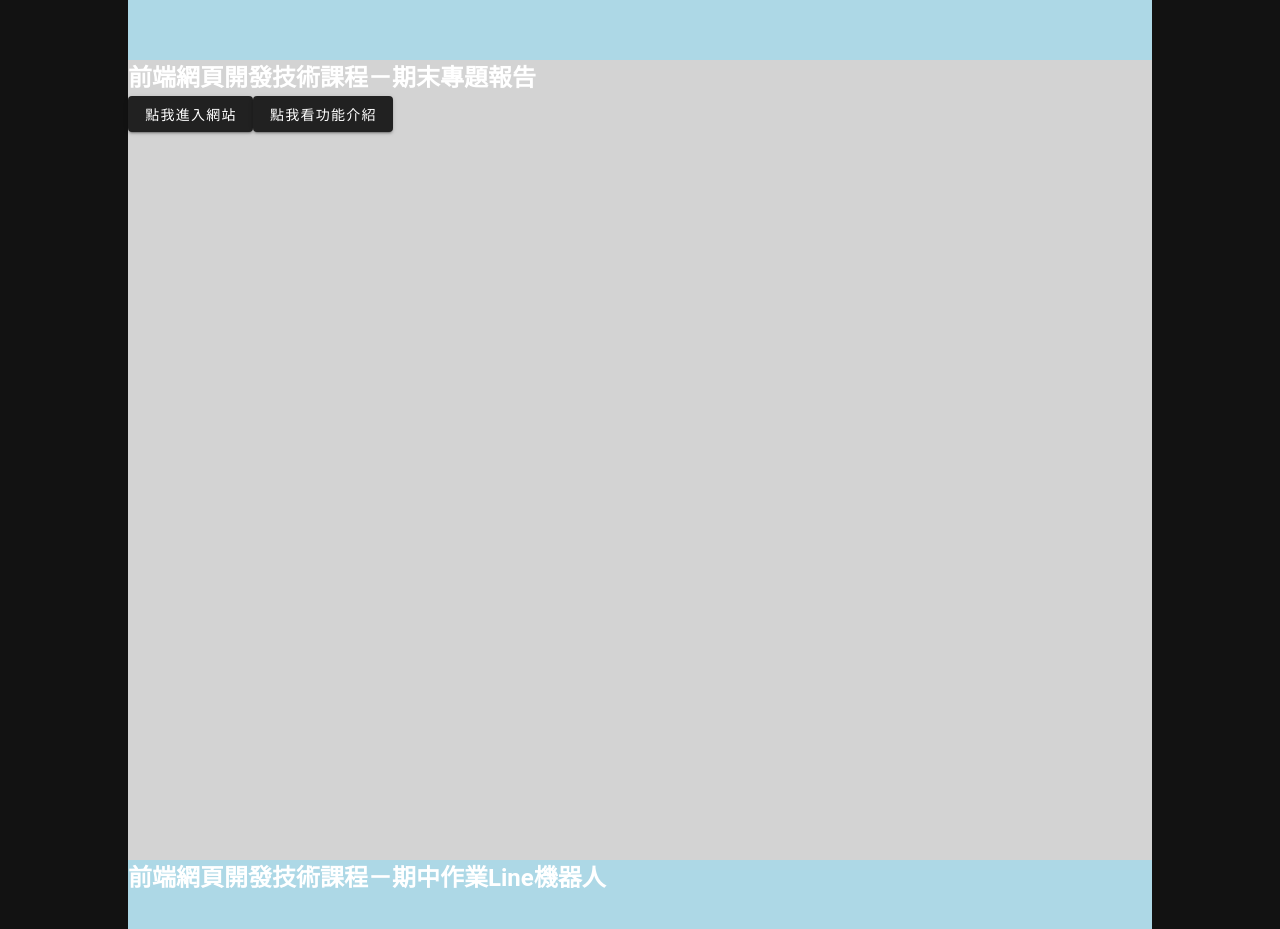
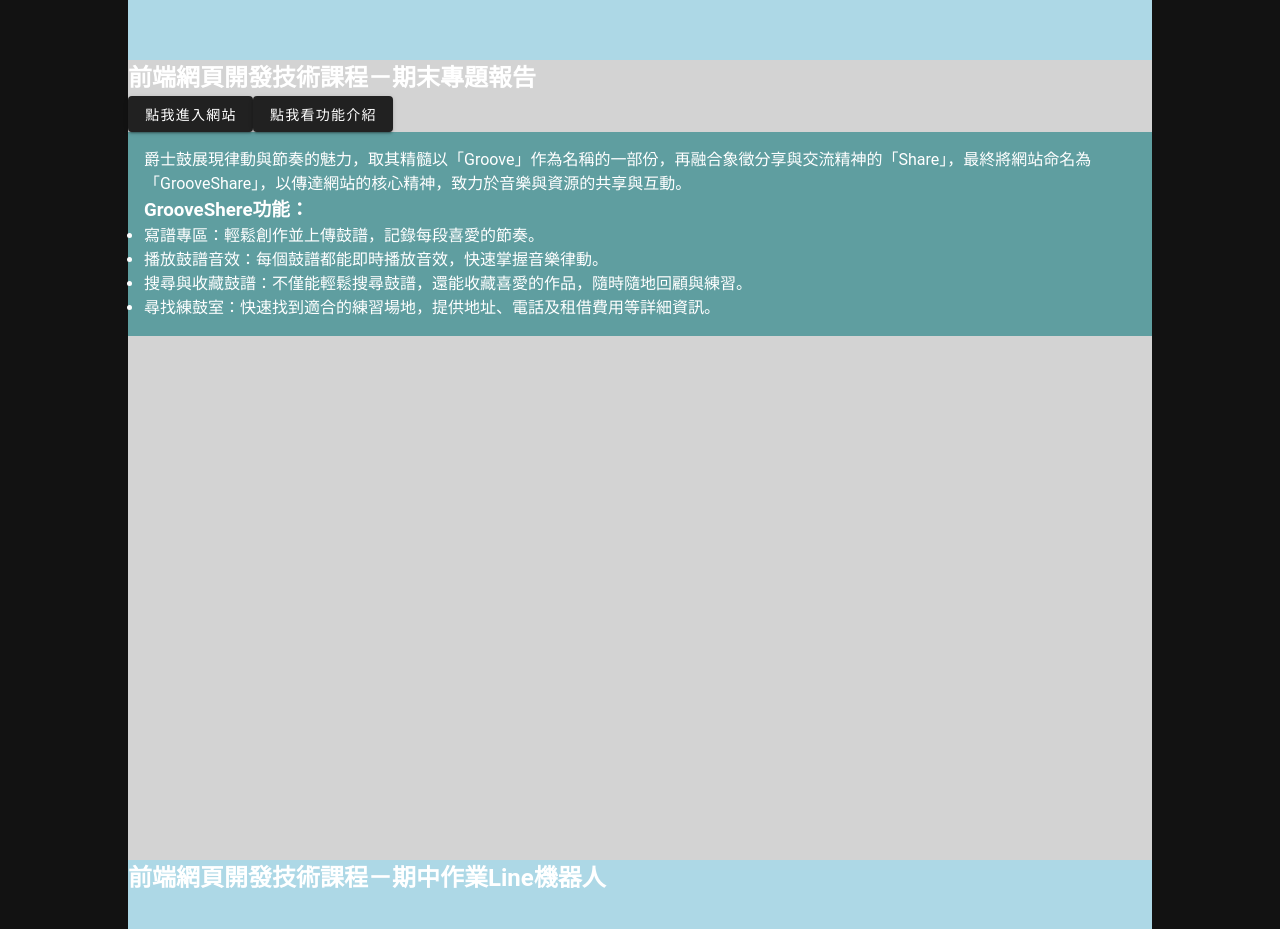
Before and after one commit to kwccc073/portfolio, a Vue app: page /myWork in a window 1280 px wide. Shown: the part 840-1769 px from the top of the page. Built offline with nearby package versions, Linux system fonts and the light colour scheme.

Commit message:
20250131

```diff
--- /dev/null
+++ b/src/components/finalProject.vue
@@ -0,0 +1,39 @@
+<template>
+    <v-container>
+        <section id="WebIntroduction">
+            <!-- ****LOGO**** -->
+             <div>
+                <p>
+                    爵士鼓展現律動與節奏的魅力，取其精髓以「Groove」作為名稱的一部份，再融合象徵分享與交流精神的「Share」，最終將網站命名為「GrooveShare」，以傳達網站的核心精神，致力於音樂與資源的共享與互動。
+                </p>
+                <h1>
+                    GrooveShere功能：
+                </h1>
+                <!-- 點點會太左邊***待編輯*** -->
+                <ul>
+                    <li>
+                        寫譜專區：輕鬆創作並上傳鼓譜，記錄每段喜愛的節奏。
+                    </li>
+                    <li>
+                        播放鼓譜音效：每個鼓譜都能即時播放音效，快速掌握音樂律動。
+                    </li>
+                    <li>
+                        搜尋與收藏鼓譜：不僅能輕鬆搜尋鼓譜，還能收藏喜愛的作品，隨時隨地回顧與練習。
+                    </li>
+                    <li>
+                        尋找練鼓室：快速找到適合的練習場地，提供地址、電話及租借費用等詳細資訊。
+                    </li>
+                </ul>
+
+             </div>
+        </section>
+
+    </v-container>
+</template>
+
+<style>
+.v-container{
+    background: cadetblue;
+}
+
+</style>
--- a/src/pages/myWork.vue
+++ b/src/pages/myWork.vue
@@ -8,6 +8,7 @@
         <h1>前端網頁開發技術課程－期末專題報告</h1>
         <v-btn href="https://kwccc073.github.io/GrooveShare/#/">點我進入網站</v-btn>
         <v-btn to="introduceGS">點我看功能介紹</v-btn>
+        <finalProject></finalProject>
     </section>
     <section id="lineBot">
         <h1>前端網頁開發技術課程－期中作業Line機器人</h1>
@@ -31,3 +32,7 @@ section{
     }
 }
 </style>
+
+<script>
+import finalProject from '@/components/finalProject.vue';
+</script>
```
